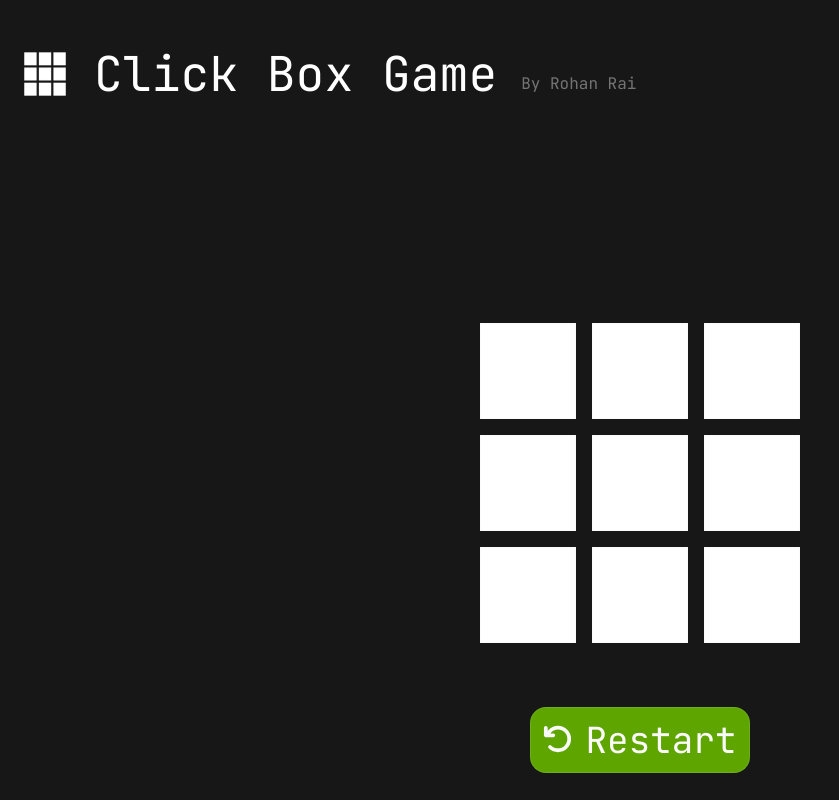
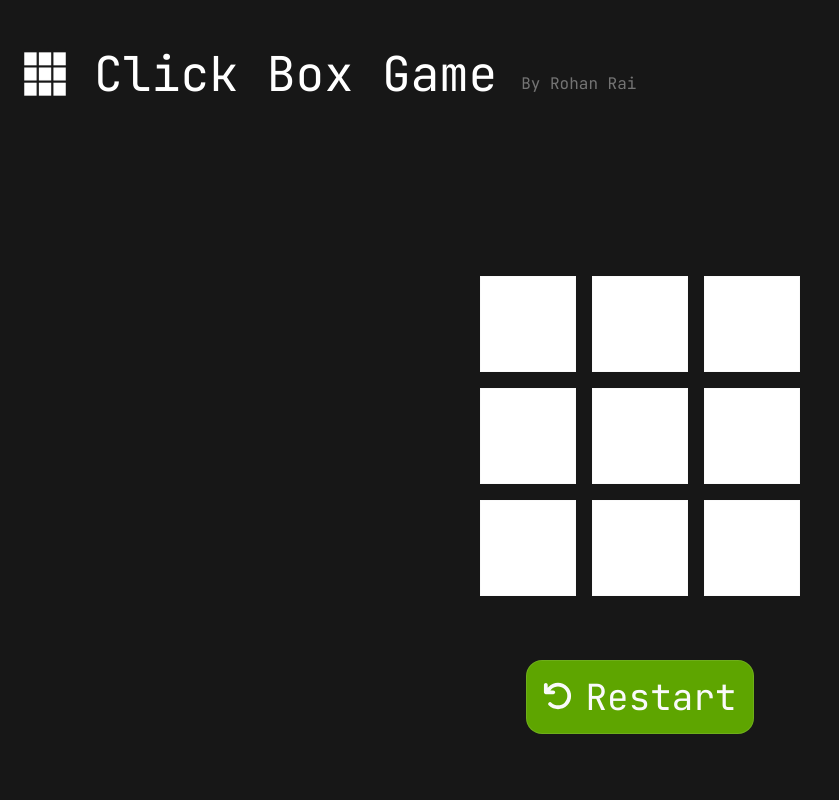
Before and after one commit to rohxn-rai/smatrix-boxes, a Next.js app: page / in a window 1280 px wide. Shown: the top 800 px of the page, without its empty margins (0-839 px from the left). Built offline with nearby package versions, Linux system fonts and the light colour scheme.

Commit message:
modified Home - changed styling to make it look better for most screens

```diff
--- a/app/page.jsx
+++ b/app/page.jsx
@@ -35,7 +35,7 @@ const Home = () => {
             newMatrix[pos.row][pos.col] = "orange";
             return newMatrix;
           });
-        }, 1000 * index);
+        }, 750 * index);
       });
     }
   }, [clickOrder]);
@@ -57,7 +57,8 @@ const Home = () => {
   };
 
   return (
-    <div className="flex flex-col justify-center items-center min-h-screen gap-16">
+    <div className="mx-auto pt-32 min-h-[750px]">
+      <div className="flex flex-col items-center gap-16">
         <div className="grid grid-cols-3 gap-4">
           {matrix.map((row, rowIndex) =>
             row.map((status, colIndex) => (
@@ -72,13 +73,14 @@ const Home = () => {
           )}
         </div>
         <div
-        className="flex flex-row gap-3 bg-lime-600 p-3 rounded-2xl border border-white/10"
+          className="flex flex-row gap-3 bg-lime-600 p-4 cursor-pointer rounded-2xl border border-white/10 hover:bg-primary hover:border-lime-600 transition-all duration-250"
           onClick={resetStates}
         >
           <FaArrowRotateLeft className="text-3xl mt-1" />
           <span className="text-4xl">Restart</span>
         </div>
       </div>
+    </div>
   );
 };
 
```
Lines whose indentation alone changed are shown as unchanged.
